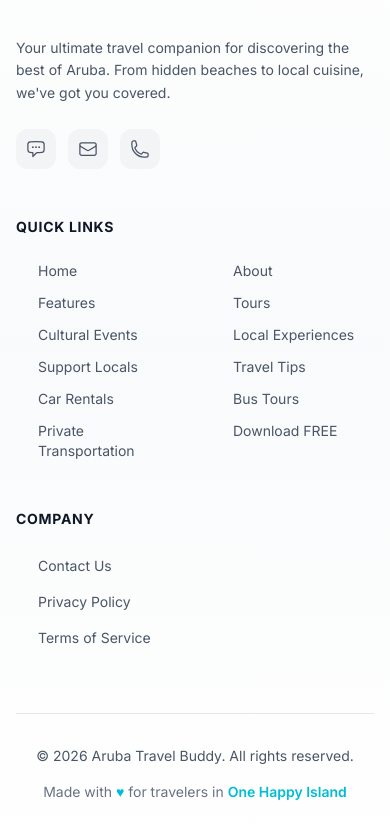
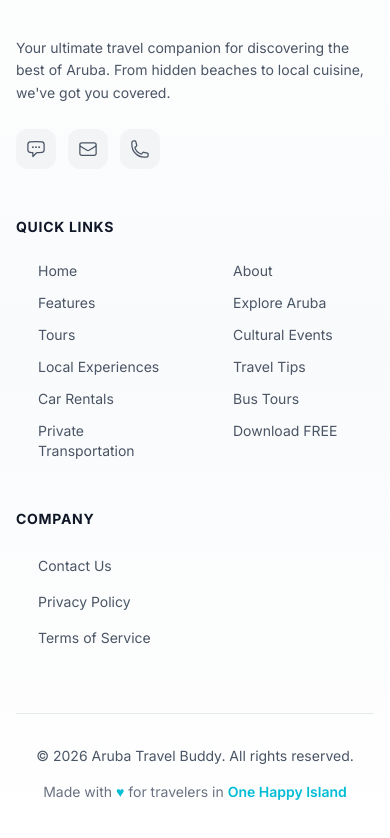
Before and after one commit to jerkelly01/aruba-travel-buddy-website, a Next.js app: page / in a window 390 px wide. Shown: the part 6619-7457 px from the top of the page. Built offline with nearby package versions, Linux system fonts and the light colour scheme; no server answers; a web font is replaced by a local one.

Commit message:
Add Explore Aruba page and switch with Support Locals in navigation

```diff
--- /dev/null
+++ b/src/app/explore-aruba/page.tsx
@@ -0,0 +1,187 @@
+'use client';
+
+import Image from 'next/image';
+import Link from 'next/link';
+import Container from '@/components/Container';
+import SectionHeader from '@/components/SectionHeader';
+import { motion } from 'framer-motion';
+import Icon from '@/components/Icon';
+
+interface ExploreCategory {
+  id: string;
+  name: string;
+  emoji: string;
+  coverImage: string;
+  description: string;
+  href: string;
+}
+
+const EXPLORE_CATEGORIES: ExploreCategory[] = [
+  {
+    id: 'beaches',
+    name: 'Beaches',
+    emoji: '🏖️',
+    coverImage: '/beaches page.png',
+    description: 'Discover Aruba\'s 16+ beautiful beaches from world-famous Eagle Beach to secluded snorkeling spots and surf beaches.',
+    href: '/explore-aruba/beaches',
+  },
+  {
+    id: 'cultural_spots',
+    name: 'Cultural Spots',
+    emoji: '🏛️',
+    coverImage: '/cultural spots page .png',
+    description: 'Discover Aruba\'s 18+ cultural attractions including historic sites, museums, monuments, and architectural heritage.',
+    href: '/explore-aruba/cultural-spots',
+  },
+  {
+    id: 'natural_wonders',
+    name: 'Natural Wonders',
+    emoji: '🌴',
+    coverImage: '/natural wonders page.png',
+    description: 'Explore Aruba\'s 17+ natural wonders including caves, rock formations, sand dunes, natural bridges, and scenic viewpoints.',
+    href: '/explore-aruba/natural-wonders',
+  },
+  {
+    id: 'restaurants',
+    name: 'Restaurants',
+    emoji: '🍽️',
+    coverImage: '/restaurants page.png',
+    description: 'Experience authentic Aruban cuisine and international dining options across the island.',
+    href: '/restaurants',
+  },
+  {
+    id: 'local_shops',
+    name: 'Local Shops',
+    emoji: '🛍️',
+    coverImage: '/local shops page.png',
+    description: 'Find unique souvenirs, local crafts, and authentic Aruban products from local vendors.',
+    href: '/explore-aruba/local-shops',
+  },
+  {
+    id: 'clubs_bars',
+    name: 'Clubs & Bars',
+    emoji: '🍹',
+    coverImage: '/nightlife page.png',
+    description: 'Enjoy Aruba\'s vibrant nightlife with beach bars, clubs, and entertainment venues.',
+    href: '/explore-aruba/nightlife',
+  },
+  {
+    id: 'hotels',
+    name: 'Hotels',
+    emoji: '🏨',
+    coverImage: '/hotels page.png',
+    description: 'Browse accommodation options from luxury resorts to cozy boutique hotels.',
+    href: '/explore-aruba/hotels',
+  },
+  {
+    id: 'activities',
+    name: 'Activities',
+    emoji: '🎯',
+    coverImage: '/activities page.png',
+    description: 'Find exciting activities and adventures including water sports, tours, and experiences.',
+    href: '/explore-aruba/activities',
+  },
+];
+
+export default function ExploreArubaPage() {
+  return (
+    <div className="min-h-screen bg-white">
+      {/* Hero Section */}
+      <section className="relative py-12 bg-gradient-to-b from-gray-50 to-white">
+        <Container>
+          <SectionHeader
+            title="Explore Aruba"
+            subtitle="Discover the best of Aruba through curated categories of beaches, culture, nature, dining, and more"
+            center
+          />
+        </Container>
+      </section>
+
+      {/* Categories Grid */}
+      <section className="py-12 bg-white">
+        <Container>
+          <div className="grid grid-cols-1 md:grid-cols-2 lg:grid-cols-3 gap-6">
+            {EXPLORE_CATEGORIES.map((category, index) => (
+              <motion.div
+                key={category.id}
+                initial={{ opacity: 0, y: 30 }}
+                whileInView={{ opacity: 1, y: 0 }}
+                viewport={{ once: true }}
+                transition={{ delay: index * 0.1 }}
+              >
+                <Link href={category.href}>
+                  <div className="group relative h-64 rounded-2xl overflow-hidden shadow-lg hover:shadow-2xl transition-all duration-300 cursor-pointer">
+                    <Image
+                      src={category.coverImage}
+                      alt={category.name}
+                      fill
+                      className="object-cover group-hover:scale-110 transition-transform duration-500"
+                    />
+                    <div className="absolute inset-0 bg-gradient-to-t from-black/80 via-black/50 to-transparent" />
+                    <div className="absolute inset-0 bg-black/40 group-hover:bg-black/30 transition-colors duration-300" />
+
+                    <div className="absolute bottom-0 left-0 right-0 p-6 z-10">
+                      <div className="flex items-start gap-4">
+                        <div className="w-16 h-16 rounded-2xl bg-white/20 backdrop-blur-md flex items-center justify-center text-4xl flex-shrink-0">
+                          {category.emoji}
+                        </div>
+                        <div className="flex-1">
+                          <h3 className="text-2xl font-bold text-white mb-2 font-display group-hover:text-[var(--brand-sun)] transition-colors duration-300">
+                            {category.name}
+                          </h3>
+                          <p className="text-white/90 text-sm leading-relaxed mb-4">
+                            {category.description}
+                          </p>
+                          <div className="flex items-center gap-2 text-white/80 group-hover:text-white transition-colors duration-300">
+                            <span className="text-sm font-semibold uppercase tracking-wide">Explore</span>
+                            <Icon name="arrow-right" className="w-4 h-4 group-hover:translate-x-1 transition-transform duration-300" />
+                          </div>
+                        </div>
+                      </div>
+                    </div>
+                  </div>
+                </Link>
+              </motion.div>
+            ))}
+          </div>
+        </Container>
+      </section>
+
+      {/* CTA Section */}
+      <section className="relative py-24 overflow-hidden">
+        <div className="absolute inset-0 z-0">
+          <Image
+            src="/beaches page.png"
+            alt="Aruba landscape"
+            fill
+            className="object-cover"
+          />
+          <div className="absolute inset-0 bg-gradient-to-br from-[var(--brand-aruba)]/90 via-[var(--brand-aruba-light)]/85 to-[var(--brand-amber)]/90" />
+          <div className="absolute inset-0 bg-gradient-to-t from-black/60 via-black/30 to-transparent" />
+        </div>
+        <Container className="relative z-10">
+          <motion.div
+            initial={{ opacity: 0, y: 30 }}
+            whileInView={{ opacity: 1, y: 0 }}
+            viewport={{ once: true }}
+            className="max-w-3xl mx-auto text-center"
+          >
+            <h2 className="text-4xl sm:text-5xl font-bold text-white mb-6 font-display">
+              Ready to Explore Aruba?
+            </h2>
+            <p className="text-xl text-white/90 mb-10 leading-relaxed">
+              Download the app for interactive maps, AR navigation, and offline access to all these amazing places!
+            </p>
+            <Link
+              href="/download"
+              className="inline-flex items-center gap-3 px-8 py-4 bg-white text-[var(--brand-aruba)] rounded-xl hover:bg-gray-50 shadow-2xl hover:shadow-3xl transition-all duration-300 font-semibold text-lg"
+            >
+              <Icon name="device-phone-mobile" className="w-6 h-6" />
+              Download Free App
+            </Link>
+          </motion.div>
+        </Container>
+      </section>
+    </div>
+  );
+}
--- a/src/components/Footer.tsx
+++ b/src/components/Footer.tsx
@@ -68,10 +68,10 @@
                 { name: 'Home', href: '/' },
                 { name: 'About', href: '/about' },
                 { name: 'Features', href: '/features' },
+                { name: 'Explore Aruba', href: '/explore-aruba' },
                 { name: 'Tours', href: '/tours' },
                 { name: 'Cultural Events', href: '/cultural-events' },
                 { name: 'Local Experiences', href: '/local-experiences' },
-                { name: 'Support Locals', href: '/support-locals' },
                 { name: 'Travel Tips', href: '/blogs' },
                 { name: 'Car Rentals', href: '/car-rentals' },
                 { name: 'Bus Tours', href: '/bus-tours' },
--- a/src/components/Navbar.tsx
+++ b/src/components/Navbar.tsx
@@ -28,6 +28,7 @@
     { name: 'Cultural Events', href: '/cultural-events' },
     { name: 'Local Experiences', href: '/local-experiences' },
     { name: 'Restaurants', href: '/restaurants' },
+    { name: 'Support Locals', href: '/support-locals' },
   ];
 
   const travelTipsSubLinks = [
@@ -148,18 +149,18 @@
             </Link>
 
             <Link
-              href="/support-locals"
+              href="/explore-aruba"
               className={`relative px-4 py-2 rounded-xl text-sm font-bold transition-all duration-300 uppercase ${
                 isHomePage && !scrolled
                   ? 'text-white/90 hover:text-white'
-                  : pathname === '/support-locals'
+                  : pathname === '/explore-aruba' || pathname?.startsWith('/explore-aruba/')
                     ? 'text-[var(--brand-aruba)]'
                     : 'text-gray-600 hover:text-[var(--brand-aruba)]'
               }`}
             >
-              {pathname === '/support-locals' && (
+              {(pathname === '/explore-aruba' || pathname?.startsWith('/explore-aruba/')) && (
                 <motion.div
-                  layoutId="activeTabSupportLocals"
+                  layoutId="activeTabExploreAruba"
                   className={`absolute inset-0 rounded-xl ${
                     isHomePage && !scrolled
                       ? 'bg-white/20'
@@ -168,7 +169,7 @@
                   transition={{ type: "spring", bounce: 0.2, duration: 0.6 }}
                 />
               )}
-              <span className="relative z-10">Support Locals</span>
+              <span className="relative z-10">Explore Aruba</span>
             </Link>
 
             <Link
@@ -498,15 +499,15 @@
                 About
               </Link>
               <Link
-                href="/support-locals"
+                href="/explore-aruba"
                 onClick={() => setIsOpen(false)}
                 className={`block px-4 py-3 rounded-xl text-base font-bold transition-all duration-200 uppercase ${
-                  pathname === '/support-locals'
+                  pathname === '/explore-aruba' || pathname?.startsWith('/explore-aruba/')
                     ? 'text-[var(--brand-aruba)] bg-[rgba(0,188,212,0.1)] border-l-4 border-[var(--brand-aruba)]'
                     : 'text-gray-600 hover:text-[var(--brand-aruba)] hover:bg-gray-50'
                 }`}
               >
-                Support Locals
+                Explore Aruba
               </Link>
               <Link
                 href="/features"
```
Also changed, not shown: public/activities page.png (added), public/hotels page.png (added).
